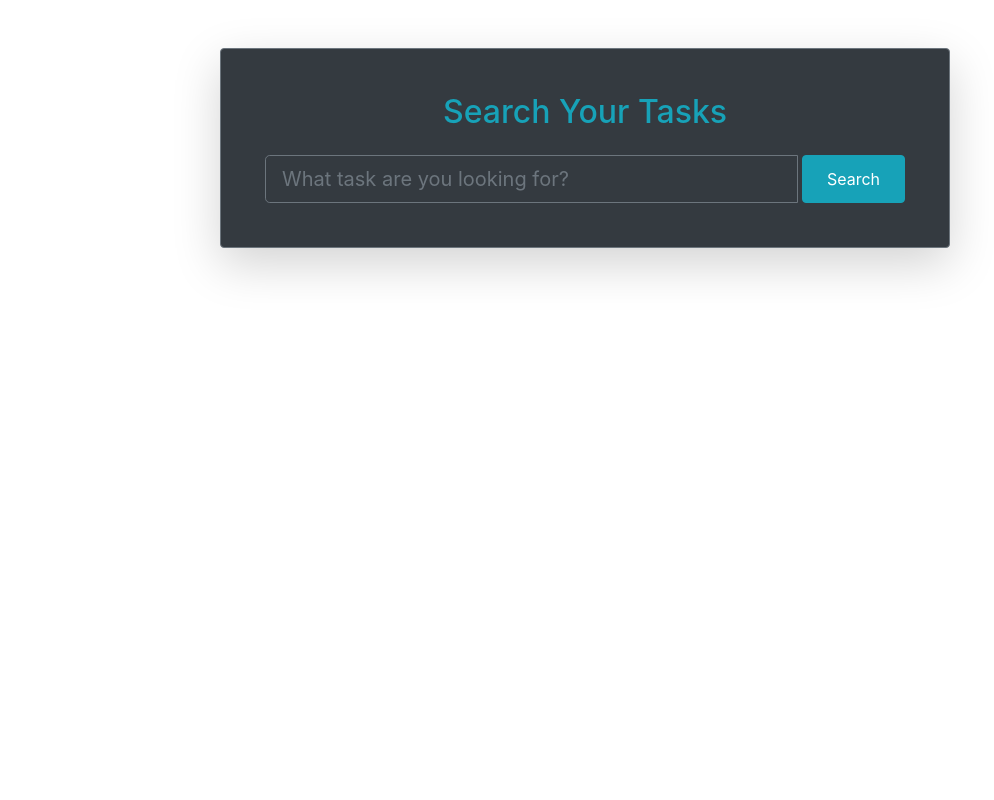
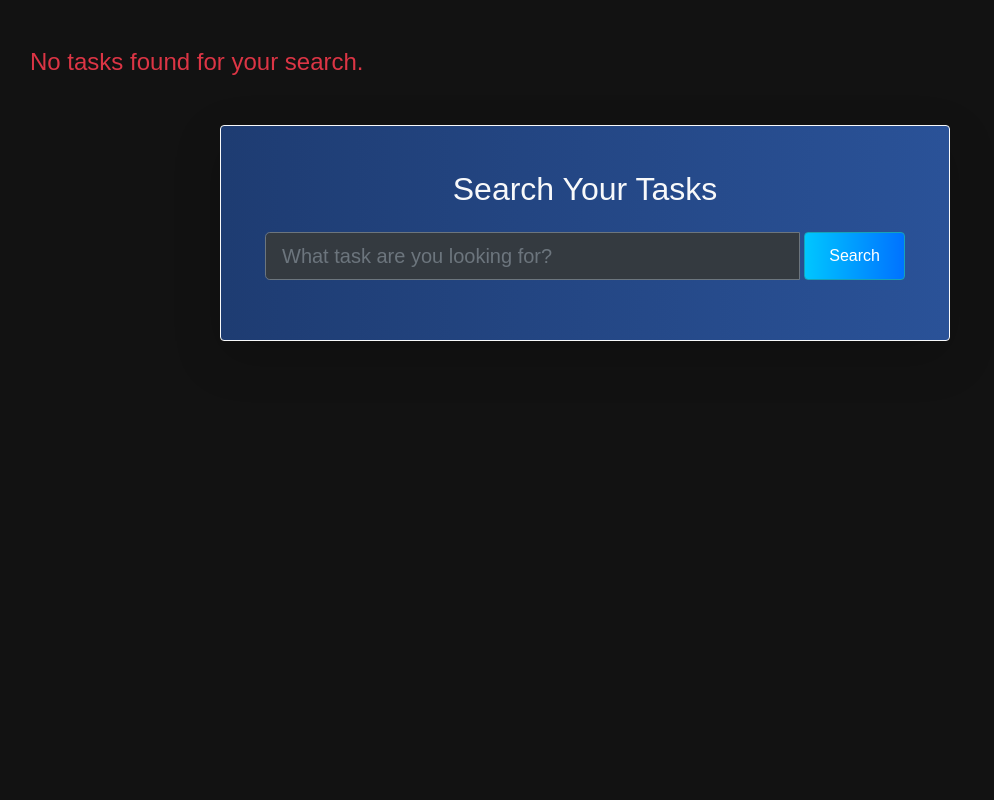
Before and after one commit to michaeltamba/uts-webprog, a PHP site: page /search.php in a window 1280 px wide. Shown: the whole page, without its empty margins (55-1049 px from the left). Run offline with PHP 8.4, Linux system fonts and the light colour scheme; tables that the repository leaves empty or names only in its code hold one stand-in row (values such as "Sample post"); a stand-in replaces the project's code that opens the database connection.

Commit message:
Update search.php

```diff
--- a/search.php
+++ b/search.php
@@ -1,4 +1,38 @@
+<?php
+include 'config.php';
+session_start(); // Pastikan session dimulai
 
+if ($_SERVER['REQUEST_METHOD'] == 'GET') {
+    $search = $_GET['search'] ?? '';
+    $user_id = $_SESSION['user_id'] ?? 0; // Default to 0 if user_id is not set
+
+    // Persiapkan pernyataan SQL untuk mencegah SQL injection
+    $query = "SELECT * FROM Tasks WHERE task LIKE ? AND list_id IN (SELECT id FROM ToDoLists WHERE user_id = ?)";
+    $stmt = $conn->prepare($query);
+    $searchParam = "%" . $search . "%";
+    $stmt->bind_param('si', $searchParam, $user_id);
+    $stmt->execute();
+    $result = $stmt->get_result();
+
+    echo "<div class='container mt-5 text-white'>";
+    if ($result->num_rows > 0) {
+        echo "<h4 class='text-success mb-4'>Found " . $result->num_rows . " task(s)</h4>";
+        echo "<div class='list-group'>";
+        while ($task = $result->fetch_assoc()) {
+            echo "<a href='#' class='list-group-item list-group-item-action d-flex justify-content-between align-items-center bg-dark text-white border-light shadow-lg'>";
+            echo "<span>" . htmlspecialchars($task['task']) . "</span>"; // Escape output for safety
+            echo "<span class='badge bg-info rounded-pill'>Task</span>";
+            echo "</a>";
+        }
+        echo "</div>";
+    } else {
+        echo "<h4 class='text-danger mb-4'>No tasks found for your search.</h4>";
+    }
+    echo "</div>";
+
+    $stmt->close(); // Tutup pernyataan
+}
+?>
 
 <!DOCTYPE html>
 <html lang="en">
@@ -12,12 +46,12 @@
 <div class="container mt-5">
     <div class="row justify-content-center">
         <div class="col-md-8">
-            <div class="card bg-dark text-white shadow-lg p-4 mb-5 rounded border-secondary">
+            <div class="card shadow-lg p-4 mb-5 rounded border-light" style="background: linear-gradient(to right, #1e3c72, #2a5298);">
                 <div class="card-body">
-                    <h2 class="text-center text-info mb-4">Search Your Tasks</h2>
+                    <h2 class="text-center text-light mb-4">Search Your Tasks</h2>
                     <form method="GET" class="input-group input-group-lg">
                         <input type="text" name="search" class="form-control bg-dark text-white border-secondary mr-1" placeholder="What task are you looking for?" aria-label="Search Tasks" required>
-                        <button type="submit" class="btn btn-info px-4">Search</button>
+                        <button type="submit" class="btn btn-info px-4" style="background: linear-gradient(to right, #00c6ff, #0072ff); transition: background 0.3s ease;">Search</button>
                     </form>
                 </div>
             </div>
@@ -25,6 +59,35 @@
     </div>
 </div>
 
+<!-- CSS Kustom untuk Sentuhan Tambahan -->
+<style>
+body {
+    font-family: 'Arial', sans-serif;
+    background-color: #121212; /* Latar belakang gelap */
+}
+
+.list-group-item {
+    transition: transform 0.3s ease, background-color 0.3s ease;
+}
+
+.list-group-item:hover {
+    background-color: rgba(255, 255, 255, 0.1); /* Efek hover untuk item daftar */
+    transform: translateY(-2px); /* Efek sedikit mengangkat saat hover */
+}
+
+h4 {
+    font-weight: 500; /* Menambah ketebalan font untuk judul */
+}
+
+.card {
+    border-radius: 15px; /* Rounded corners untuk kartu */
+}
+
+input::placeholder {
+    color: rgba(255, 255, 255, 0.7); /* Placeholder lebih cerah */
+}
+</style>
+
   <script src="https://code.jquery.com/jquery-3.5.1.slim.min.js"></script>
   <script src="https://cdn.jsdelivr.net/npm/bootstrap@4.5.2/dist/js/bootstrap.bundle.min.js"></script>
 </body>
```
